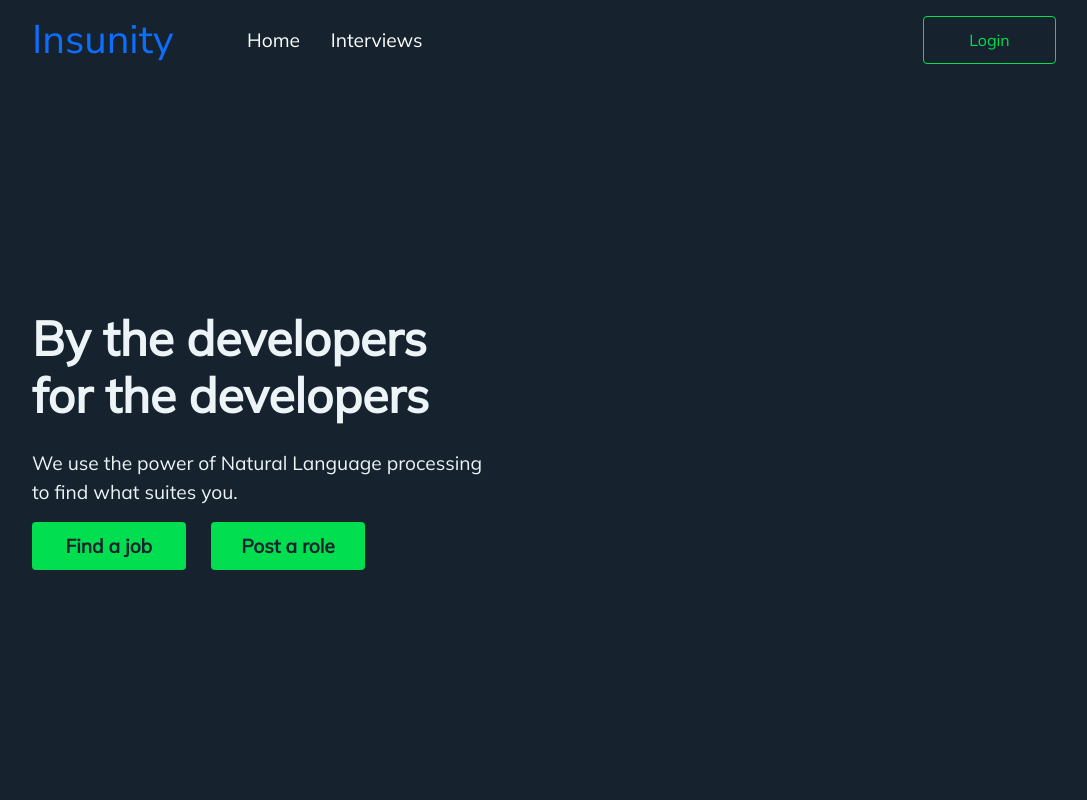
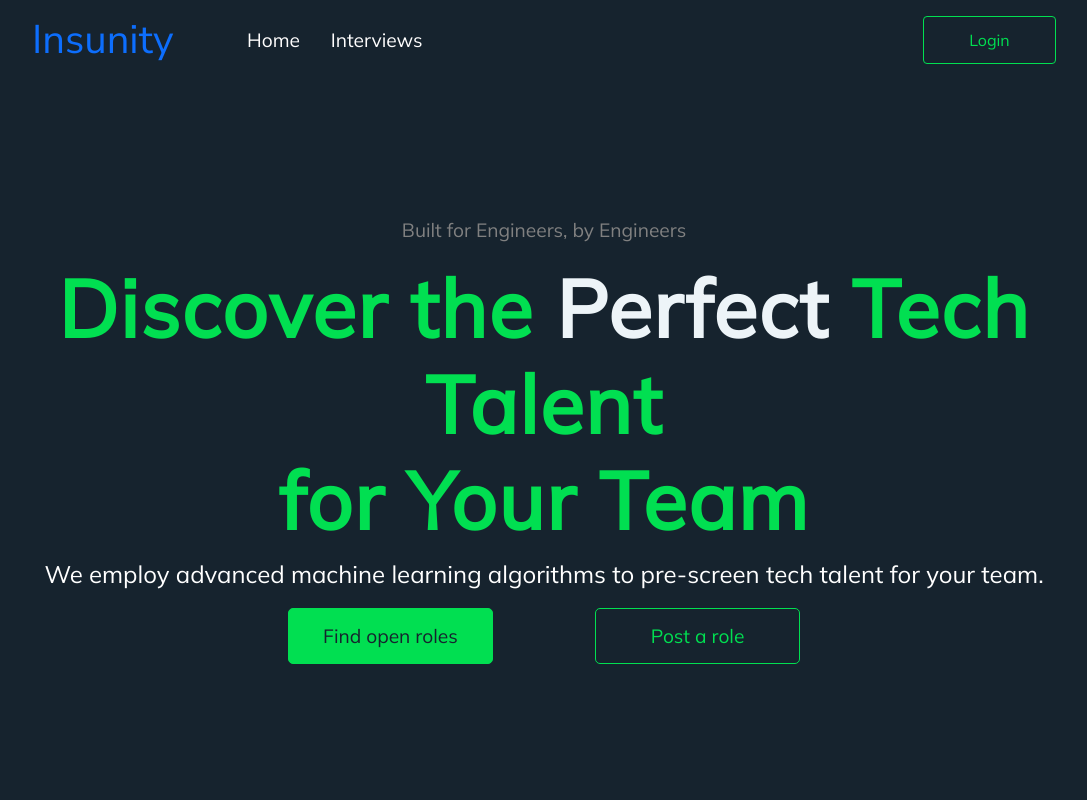
Before and after one commit to MokuaEnock/mboka, a React (Vite) app: page / in a window 1280 px wide. Shown: the top 800 px of the page, without its empty margins (96-1183 px from the left). Built offline with nearby package versions, Linux system fonts and the light colour scheme; a small style sheet from the web is missing.

Commit message:
recreate landing page

```diff
--- a/src/Components/seeker/header/header.jsx
+++ b/src/Components/seeker/header/header.jsx
@@ -22,14 +22,14 @@ export default function SeekerHeader() {
         </Link>
 
         <span id="seeker-header-info">
-          <Link to="/bookmarks" className="menu-link">
+          {/* <Link to="/bookmarks" className="menu-link">
             <FaBookmark />
             <span>Bookmarks</span>
           </Link>
           <Link to="/applied-jobs" className="menu-link">
             <FaListAlt />
             <span>Applied Jobs</span>
-          </Link>
+          </Link> */}
           <Link to="/seeker/interviews" className="menu-link">
             <FaMicrophone />
             <span>Interviews</span>
--- a/src/Pages/general/landing/landing.css
+++ b/src/Pages/general/landing/landing.css
@@ -32,79 +32,68 @@
   height: 100%;
   width: 80%;
   display: flex;
-  flex-direction: row;
-  justify-content: space-between;
+  flex-direction: column;
+  justify-content: center;
   align-items: center;
+  color: var(--secondary);
+  text-align: center;
+  margin-top: 2vh;
+  margin-bottom: 2vh;
 }
 
-#landing-1-1 {
-  display: flex;
-  flex-direction: column;
-  align-items: flex-start;
-  justify-content: center;
+#landing-cont > h2 {
+  font-weight: bold;
+  font-size: 5rem;
+  letter-spacing: .1rem;
+  color: var(--four);
 }
 
 strong {
-  color: var(--four);
-  border-radius: 4px;
-  font-size: 2.5rem;
+  color: var(--secondary);
 }
 
-#landing-1-1 > h2 {
-  font-size: 3rem;
-  font-weight: bold;
+.landing-c-p0 {
+  font-size: 1.2rem;
+  color: var(--five);
 }
 
-#landing-1-1 > p {
-  margin-top: 2vh;
-  margin-bottom: 2vh;
-  font-size: 1.2rem;
+.landing-c-p1 {
+  font-size: 1.5rem;
+  color: white;
 }
 
-#landing-1-1 > span {
-  width: 100%;
-  height: 6vh;
+#landing-cont > span {
+  width: 50%;
+  height: 7vh;
   display: flex;
   flex-direction: row;
   align-items: center;
-  justify-content: flex-start;
+  justify-content: space-between;
 }
 
-#landing-1-1 > span > a {
+.landing-c-links > * {
+  border: thin solid white;
+  width: 40%;
   height: 100%;
-  width: 30%;
-  margin-right: 5%;
   display: flex;
   flex-direction: row;
   align-items: center;
   justify-content: center;
-  border-radius: 4px;
-  background-color: var(--four);
-  color: var(--primary);
+  text-align: center;
+  border-radius: 5px;
   font-size: 1.2rem;
-  text-align: center;
-  font-weight: bold;
 }
 
-#landing-cont > * {
-  height: 100%;
-  width: 50%;
-  color: var(--secondary);
+.landing-c-links > :first-child {
+  color: var(--primary);
+  background-color: var(--four);
+  border: thin solid var(--four);
 }
 
-#landing-1-1 > span > a:hover {
-  background-color: var(--third);
+.landing-c-links > :last-child {
   color: var(--four);
-  animation: colorChange 6s ease forwards;
-}
-
-@keyframes colorChange {
-  0% {
-    background-position: left;
-  }
-  100% {
-    background-position: right;
-  }
+  background-color: transparent;
+  border: thin solid var(--four);
 }
 
 #landing-2 {
--- a/src/Pages/general/landing/landing.jsx
+++ b/src/Pages/general/landing/landing.jsx
@@ -8,22 +8,19 @@ export default function Landing() {
       <main className="landing" id="landing">
         <div id="landing-1">
           <div id="landing-cont">
-            <div id="landing-1-1">
-              <h2>
-               By the developers <br/> for the developers
-              </h2>
-
-              <p>
-                We use the power of Natural Language processing <br />
-                to find what suites you.
-              </p>
-
-              <span>
-                <Link to="/auth/finder">Find a job</Link>
-                <Link to="/auth/poster">Post a role</Link>
-              </span>
-            </div>
-            <div id="landing-1-2"></div>
+            <p className="landing-c-p0">Built for Engineers, by Engineers </p>
+            <h2>
+              Discover the <strong>Perfect</strong> Tech Talent
+              <br /> for Your Team
+            </h2>
+            <p className="landing-c-p1">
+              We employ advanced machine learning algorithms to pre-screen tech
+              talent for your team.
+            </p>
+            <span className="landing-c-links">
+              <Link>Find open roles</Link>
+              <Link>Post a role</Link>
+            </span>
           </div>
         </div>
 
```
